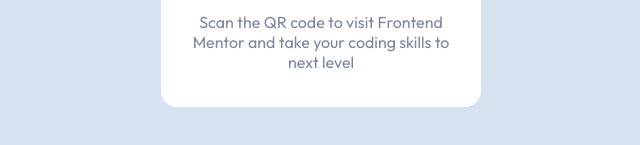
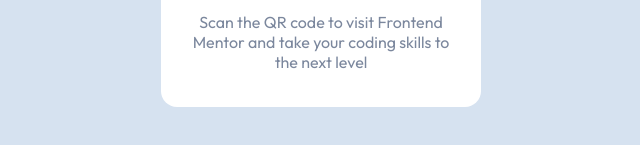
Before and after one commit to PedroBritoDEV/PedroBritoDEV-qr-code-component-main-challenge-9, a plain HTML site: page index.html in a window 1280 px wide. Shown: the part 543-688 px from the top of the page, 319-959 px from the left. Drawn offline with Linux system fonts and the light colour scheme.

Commit message:
Update index.html

```diff
--- a/index.html
+++ b/index.html
@@ -14,7 +14,7 @@
         <img src="./images/image-qr-code.png" alt="qr-code">
         <div class="text">
             <h2>Improve your front-end skills by building projects</h2>
-            <p>Scan the QR code to visit Frontend Mentor and take your coding skills to next level</p>
+            <p>Scan the QR code to visit Frontend Mentor and take your coding skills to the next level</p>
         </div>
     </main>
 </body>
```
